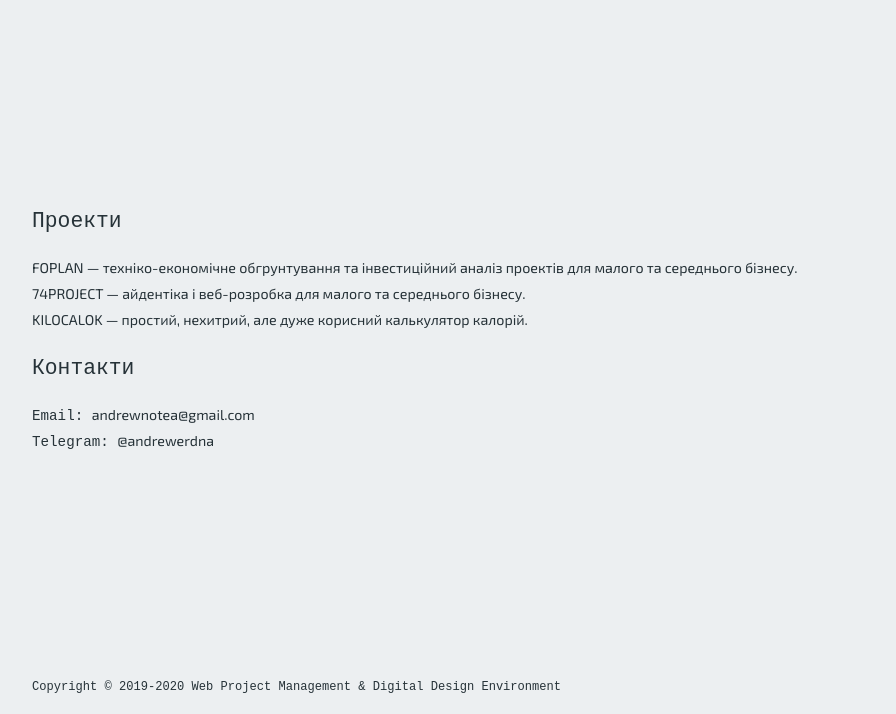
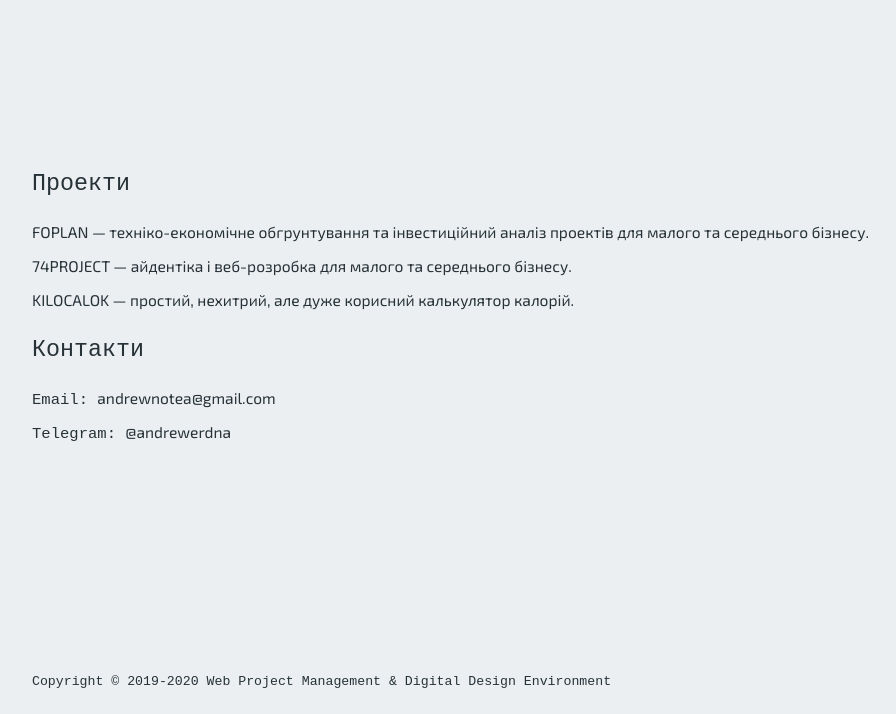
Before and after one commit to andrewnotea/andrewnotea, a plain HTML site: page index.html in a window 1280 px wide. Shown: the part 86-800 px from the top of the page, without its empty margins (0-896 px from the left). Drawn offline with Linux system fonts and the light colour scheme; a web font is replaced by a local one.

Commit message:
Update adative font size

```diff
--- a/css/main.css
+++ b/css/main.css
@@ -1,9 +1,9 @@
 :root {
   --font-exo: "Exo 2", sans-serif;
   --font-pt: "PT Mono", monospace;
-  --font-size: 1.1111vw;
+  --font-size: calc(12px + 4 * (100vw / 1440));
   --font-weight: 400;
-  --line-height: 1.75;
+  --line-height: 32px;
   --space-size: 16px;
   --color-white: #fafafa;
   --color-black: #212121;
```
